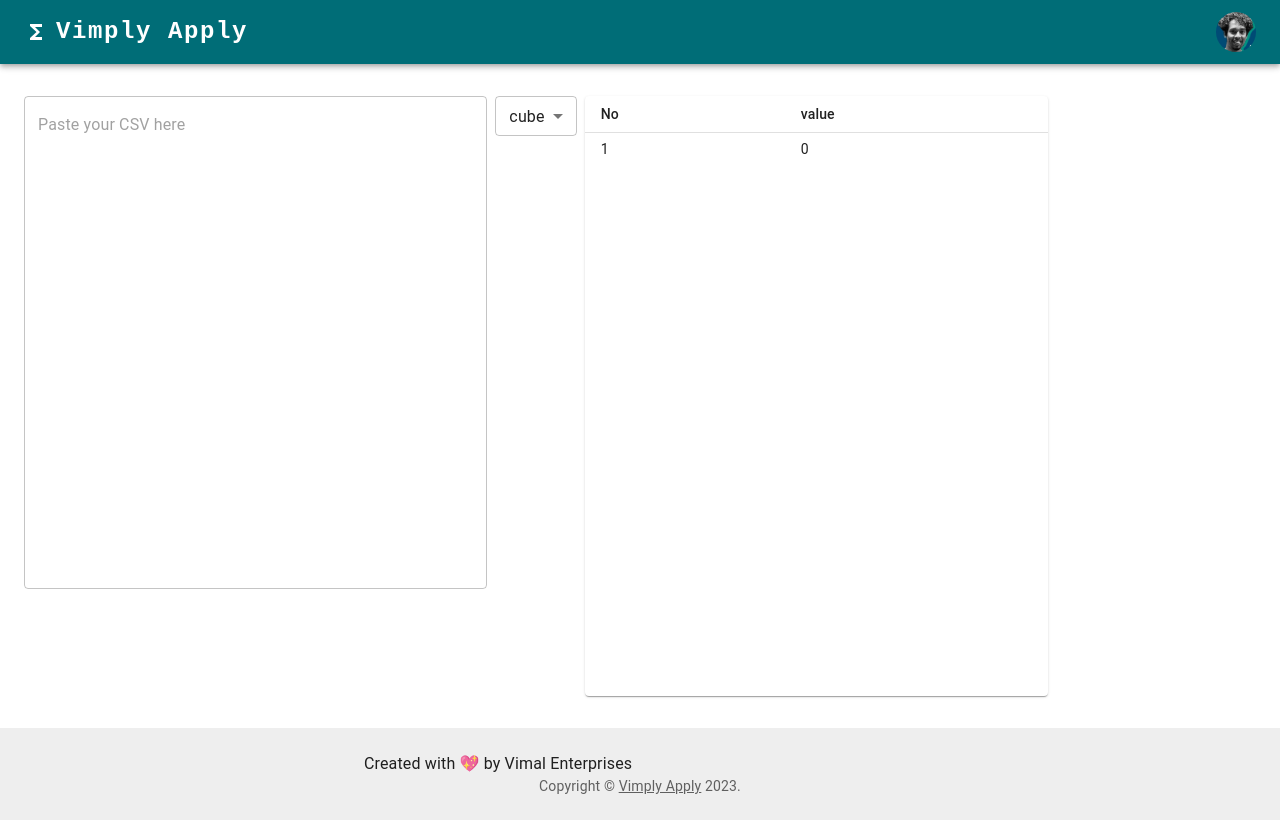
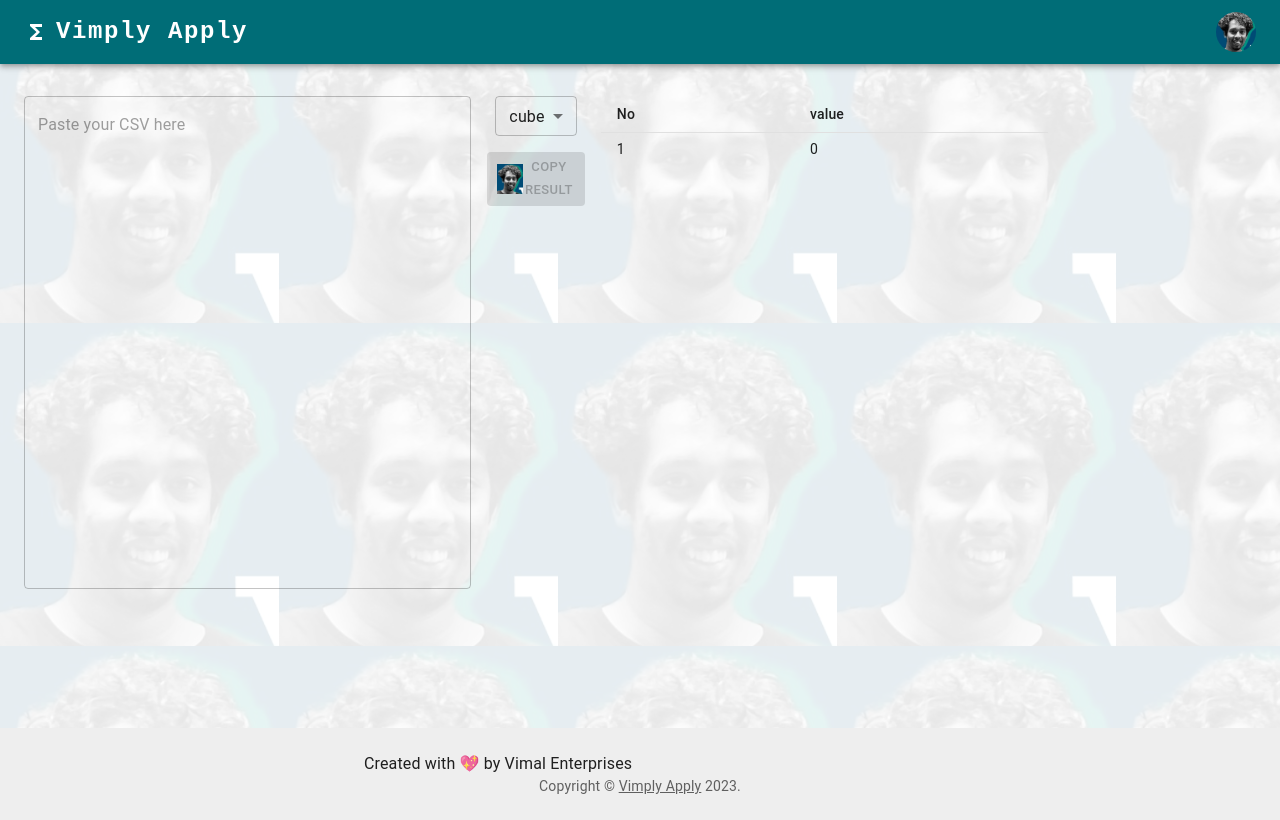
Before and after one commit to jaseel-koolath/vimply-apply, a React (Vite) app: page / in a window 1280 px wide. Built offline with nearby package versions, Linux system fonts and the light colour scheme.

Commit message:
update bg

```diff
--- a/src/App.tsx
+++ b/src/App.tsx
@@ -23,11 +23,17 @@
   console.log(functions)
 
   return (
-    <Box>
+    <Box
+      sx={{
+        backgroundImage: 'url(/public/vimal.png)',
+        backgroundColor: 'rgba(255, 255, 255, 0.9)',
+        backgroundBlendMode: 'overlay',
+      }}
+    >
       <ResponsiveAppBar />
       <Container maxWidth="xl">
         <Box
-          sx={{ my: 4 }}
+          sx={{ my: 4, gap: 2 }}
           display={'flex'}
           width={'80vw'}
           height={'75vh'}
@@ -65,9 +71,27 @@
                 </MenuItem>
               ))}
             </Select>
-            {/* <Button variant="contained" size="small">
-              Apply
-            </Button> */}
+            <Button
+              variant="contained"
+              size="small"
+              onClick={() => {
+                navigator.clipboard.writeText(
+                  csv
+                    .split(',')
+                    .map((value) => functions[fun](value.trim()))
+                    .join(',')
+                )
+              }}
+              disabled={csv === ''}
+            >
+              <img
+                src="/public/vimal.png"
+                alt="copy"
+                height="30px"
+                width="30px"
+              />
+              Copy Result
+            </Button>
           </Box>
 
           {/* Table  to display the output csv */}
--- a/src/components/Output.tsx
+++ b/src/components/Output.tsx
@@ -12,7 +12,7 @@
 
 export default function Output({ data }: Props) {
   return (
-    <TableContainer component={Paper}>
+    <TableContainer>
       <Table size="small" aria-label="a dense table">
         <TableHead>
           <TableRow>
```
